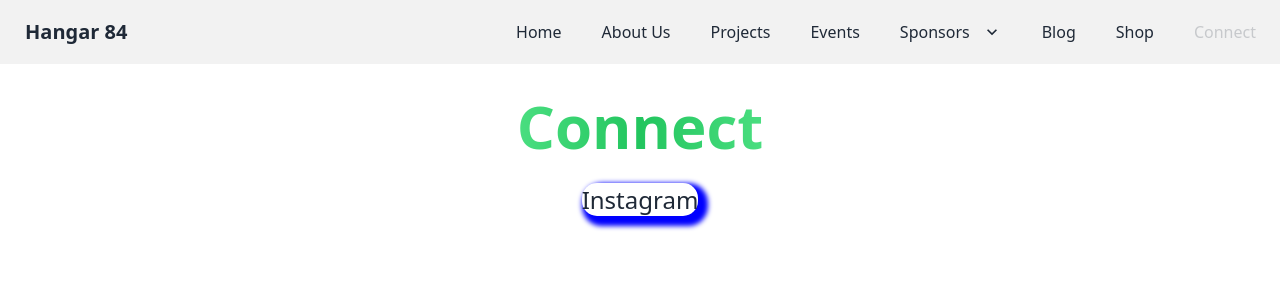
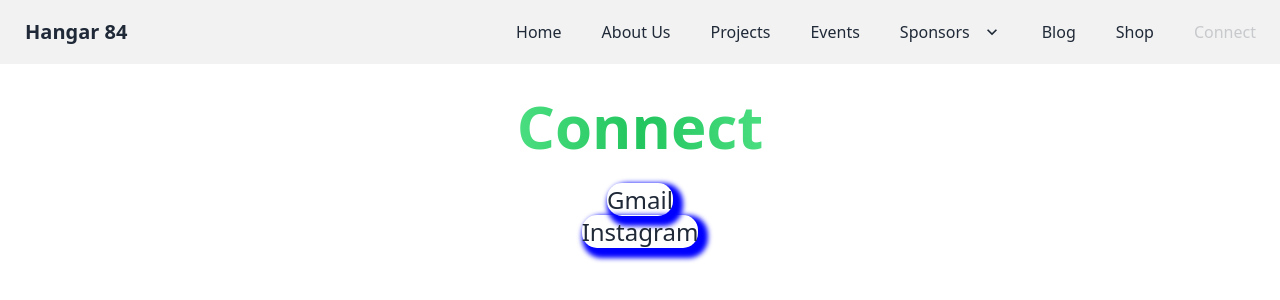
Before and after one commit to ZavionCyboron/hangar84.org, a SvelteKit app: page /connect in a window 1280 px wide. Shown: the top 300 px of the page. Built offline with nearby package versions, Linux system fonts and the light colour scheme.

Commit message:
feat: add Hangar 84 gmail to the connect page

```diff
--- a/src/routes/connect/+page.svelte
+++ b/src/routes/connect/+page.svelte
@@ -13,6 +13,7 @@
         </h1>
         <!-- TODO: put all contact information for Hangar 84 below. -->
         <div class="text-2xl">
+            <a href="https://mail.google.com/mail/u/1/#inbox?compose=CllgCKHQdLZhsDpDKBNrDqmVWdHBjrwDCQHPXwsRsccVLQRqTXsTpvwrTQFKZQwGNzzqVhrvkSq" style="box-shadow: 5px 5px 5px 5px blue; border-radius: 15px">Gmail</a><br>
             <a href="https://www.instagram.com/hangar84roswell/" style="box-shadow: 5px 5px 5px 5px blue; border-radius: 15px">Instagram</a><br>
         </div>
     </div>
```
